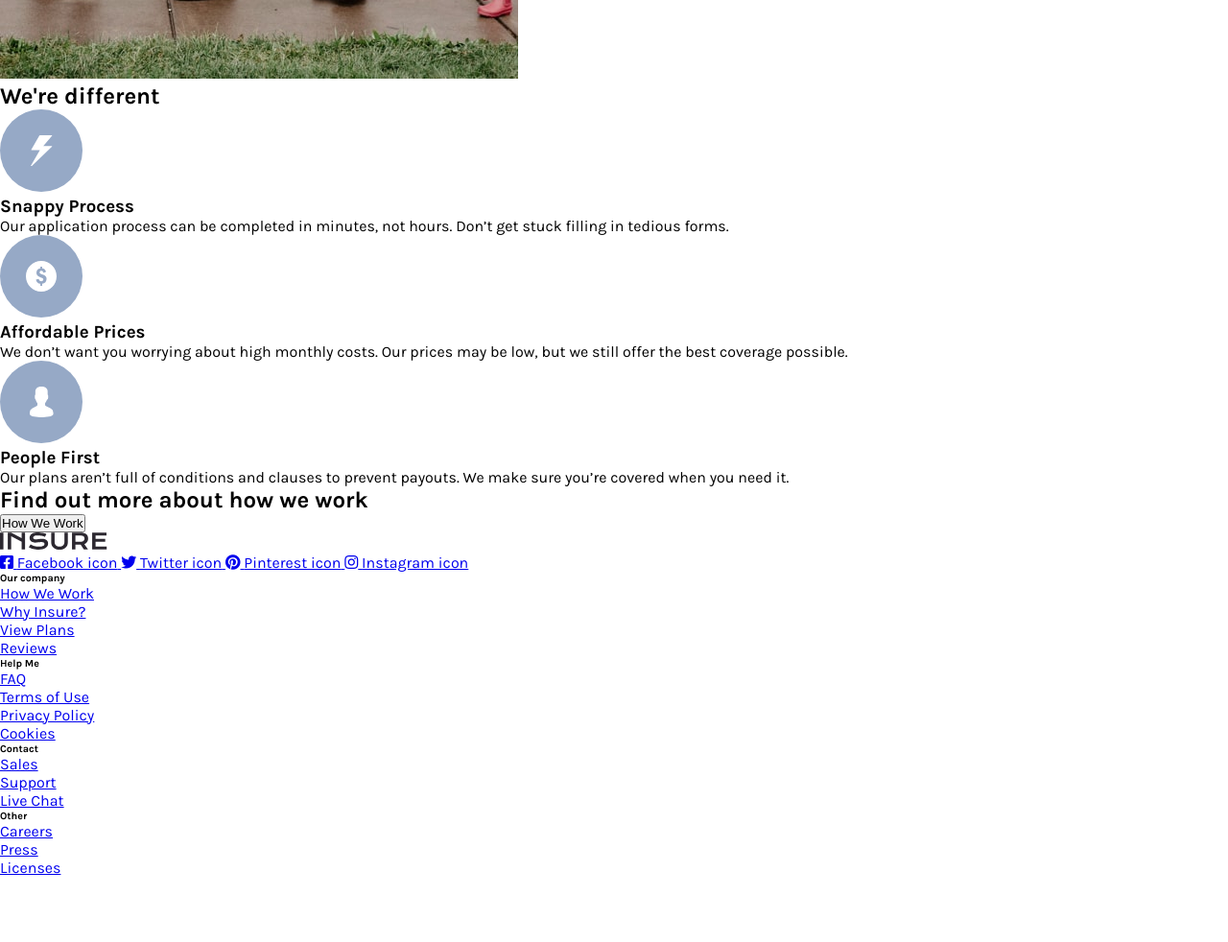
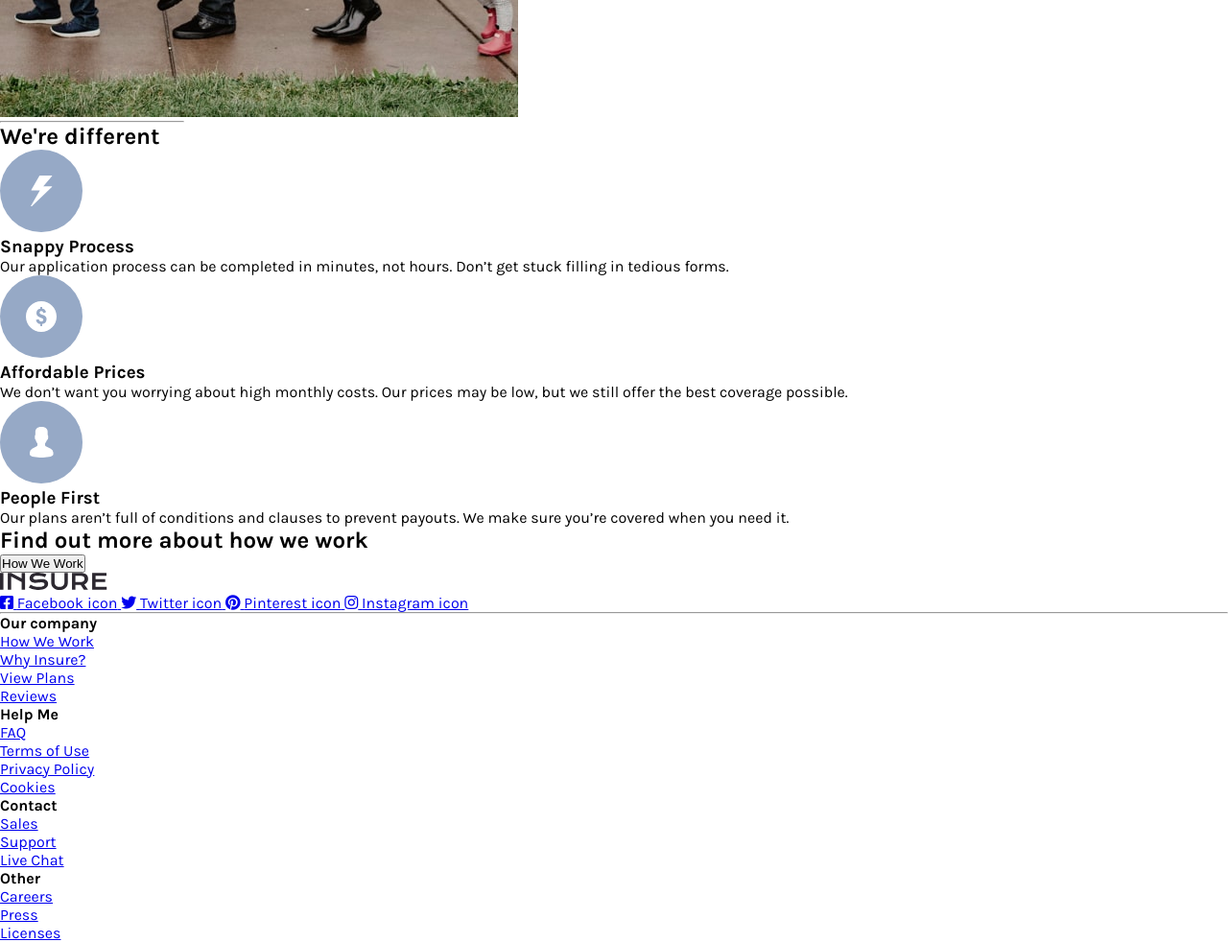
Before and after one commit to Diarrah/FEM-Insure-Landing, a plain HTML site: page index.html in a window 1280 px wide. Shown: the part 800-1782 px from the top of the page at 96% size. Before the commit the page ends 1714 px from the top, so only its background shows below. Drawn offline with Linux system fonts and the light colour scheme; a script that the page names is missing.

Commit message:
HR tags inside HTML

```diff
--- a/index.html
+++ b/index.html
@@ -33,11 +33,14 @@
 
     <header class="header">
         <div class="header-content">
+            <hr color="f5f5f5" width="30%">
             <h1>Humanizing your insurance.</h1>
+            <br>
             <p>Get your life insurance coverage easier and faster. We blend our expertise
                 and technology to help you find the plan that’s right for you. Ensure you
                 and your loved ones are protected.</p>
-            <button>View Plans</button>
+                <br>
+            <button class="btn">View Plans</button>
         </div>
         <div class="img-container">
             <img src="images/image-intro-desktop.jpg" class="desktop-main-img" alt="">
@@ -45,6 +48,7 @@
     </header>
 
     <div class="different__section">
+        <hr width="15%">
         <h2>We're different</h2>
         <div class="different-container">
             <div class="difference">
@@ -68,14 +72,14 @@
         </div>
     </div>
 
-    <div class="we__work">
+    <div class="banner">
         <h2>Find out more about how we work</h2>
-        <button>How We Work</button>
+        <button class="btn">How We Work</button>
     </div>
 
     <footer class="footer">
         <div class="social-icons">
-            <img src="images/logo.svg" alt="">
+            <img src="images/logo.svg" class="logo" alt="">
             <div class="social-links">
                 <a href="#">
                     <i class="fab fa-facebook-square"></i>
@@ -95,10 +99,10 @@
                 </a>
             </div>
         </div>
-
+        <hr>
         <div class="resource-links">
             <div>
-                <h6>Our company</h6>
+                <h4>Our company</h4>
                     <ul>
                         <li>
                             <a href="#">How We Work</a>
@@ -116,7 +120,7 @@
             </div>
 
             <div>
-                <h6>Help Me</h6>
+                <h4>Help Me</h4>
                 <ul>
                     <li>
                         <a href="#">FAQ</a>
@@ -134,7 +138,7 @@
             </div>
 
             <div>
-                <h6>Contact</h6>
+                <h4>Contact</h4>
                 <ul>
                     <li>
                         <a href="#">Sales</a>
@@ -149,7 +153,7 @@
             </div>
 
             <div>
-                <h6>Other</h6>
+                <h4>Other</h4>
                 <ul>
                     <li>
                         <a href="#">Careers</a>
@@ -163,9 +167,7 @@
                 </ul>
             </div>
         </div>
-
     </footer>
-
 
     <script src="script.js"></script>
 </body>
```
